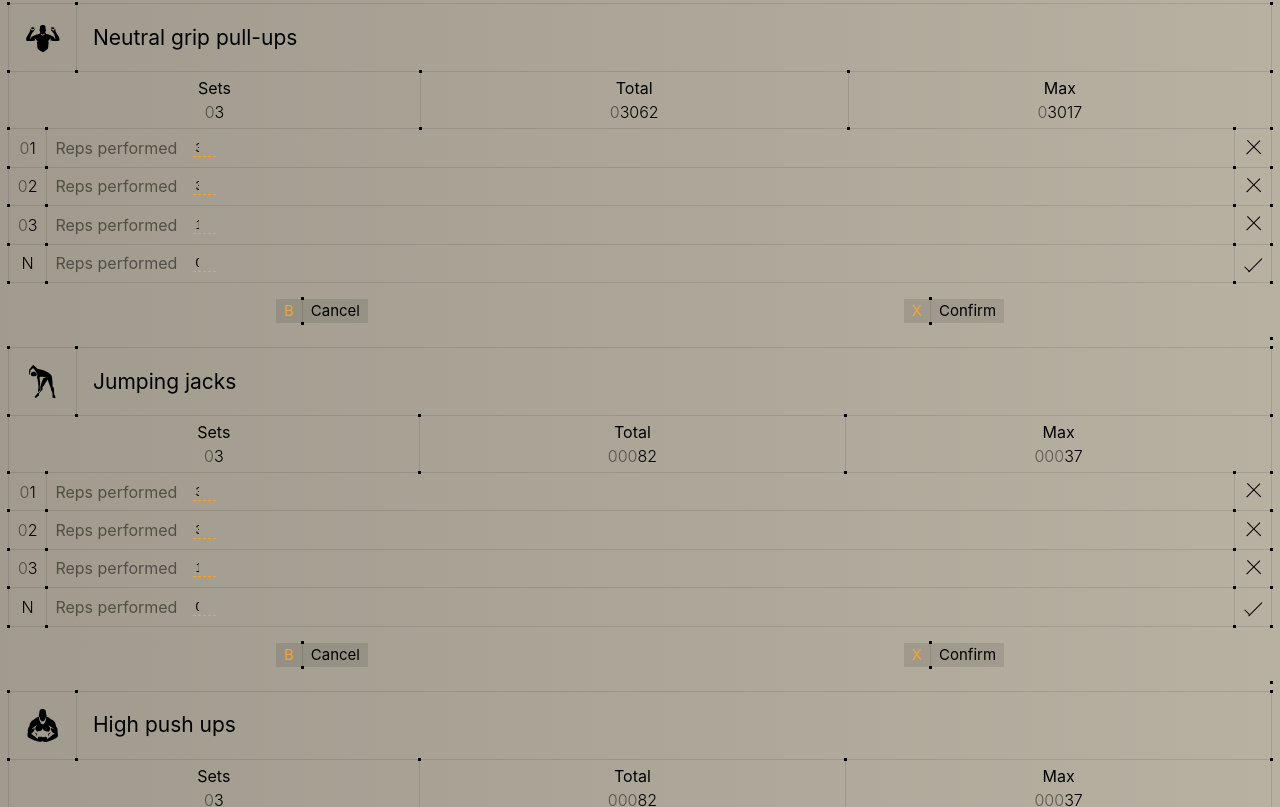
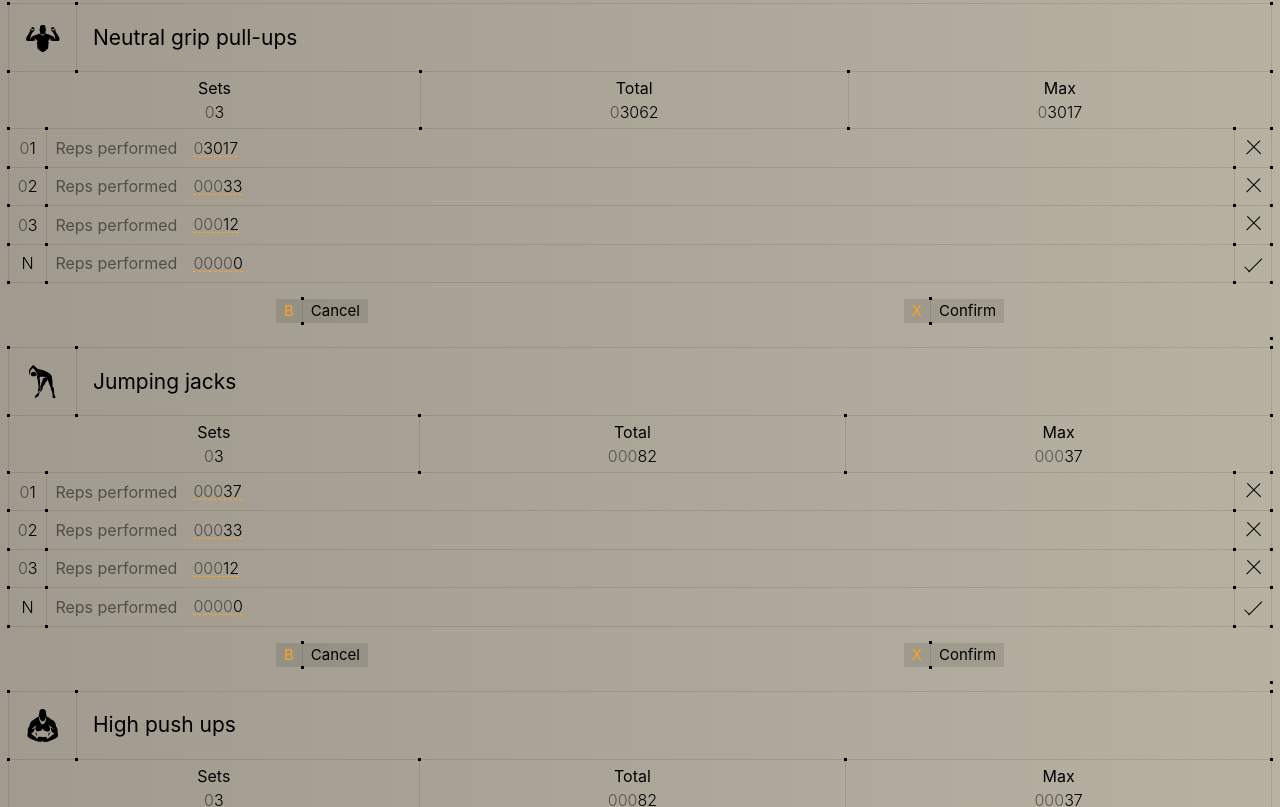
Before and after one commit to shogek/project-division, a Vue app: page / in a window 1280 px wide. Shown: the part 1133-1940 px from the top of the page. Built offline with nearby package versions, Linux system fonts and the light colour scheme.

Commit message:
Add custom number input component

```diff
--- /dev/null
+++ b/src/components/DivisionInput.vue
@@ -0,0 +1,62 @@
+<script setup lang="ts">
+import { ref, toRefs } from 'vue';
+import DivisionText from './DivisionText.vue'
+
+const props = defineProps<{
+    value: number
+    width: number
+}>()
+
+const emits = defineEmits<{
+    (eventName: 'changed', value: number): void
+}>()
+
+function onClick() {
+    isFocused$.value = true
+    inputRef$.value!.focus()
+    inputRef$.value!.click()
+}
+
+function onChange() {
+    const newValue = +inputRef$.value?.value!
+    inputValue$.value = newValue
+    emits('changed', newValue)
+}
+
+function onBlur() {
+    isFocused$.value = false
+}
+
+const valueRef = toRefs(props).value
+
+const inputRef$ = ref<HTMLInputElement | null>(null)
+const isFocused$ = ref(false)
+const inputValue$ = ref(valueRef.value)
+</script>
+
+<template>
+    <div class="division-input-wrapper">
+        <input ref="inputRef$" @input="onChange" @blur="onBlur()" class="hidden-input" type="number" />
+        <div @click="onClick()" class="input" :class="{ focused: isFocused$ }">
+            <DivisionText :value="inputValue$" :width="width" />
+        </div>
+    </div>
+</template>
+
+<style lang="scss">
+.division-input-wrapper {
+    .hidden-input {
+        position: absolute;
+        right: -9999px;
+        left: -9999px;
+    }
+
+    .input {
+        border-bottom: 1px dashed var(--division-color);
+
+        &.focused {
+            border-bottom-style: solid;
+        }
+    }
+}
+</style>
--- a/src/components/DivisionText.vue
+++ b/src/components/DivisionText.vue
@@ -1,19 +1,26 @@
 <script setup lang="ts">
+import { computed, ref, toRefs, watch } from 'vue';
+
 const props = defineProps<{
     value: number | string
     width: number
     postfix?: string
 }>()
 
-const valueAsString = props.value.toString();
-const valueWithPadding = valueAsString.padStart(props.width, '0')
-const padding = valueWithPadding.split(valueAsString[0])[0]
+const valueRef = toRefs(props).value
+const widthRef = toRefs(props).width
+
+const padding$ = computed(() => {
+    const valueAsString = valueRef.value.toString();
+    const valueWithPadding = valueAsString.padStart(widthRef.value, '0')
+    return valueWithPadding.substring(0, props.width - valueAsString.length)
+})
 </script>
 
 <template>
     <p class="division-text-wrapper">
-        <span class="weak">{{ padding }}</span>
-        <span class="strong">{{ value }}</span>
+        <span class="weak">{{ padding$ }}</span>
+        <span class="strong">{{ valueRef }}</span>
         <span v-if="props.postfix" class="strong">{{ props.postfix }}</span>
     </p>
 </template>
--- a/src/components/ExcerciseItem.vue
+++ b/src/components/ExcerciseItem.vue
@@ -1,7 +1,8 @@
 <script setup lang="ts">
-import { reactive, ref } from 'vue';
+import { ref } from 'vue';
 import CustomIcon from './CustomIcon.vue'
 import DivisionText from './DivisionText.vue'
+import DivisionInput from './DivisionInput.vue'
 
 const props = defineProps<{
     /** TODO: Explain me */
@@ -12,24 +13,28 @@ const props = defineProps<{
     sets: number[]
 }>()
 
-function toggleSetVisibility(): void {
+function toggleSetVisibility() {
     isExpanded$.value = !isExpanded$.value
 }
 
-function removeSet(index: number): void {
+function removeSet(index: number) {
     setList$.value = setList$.value.filter((_, i) => i !== index);
 }
 
-function addSet(): void {
+function onNewSetRepsChanged(newValue: number) {
+    newSetReps$.value = newValue
+}
+
+function addSet() {
     setList$.value = [...setList$.value, newSetReps$.value]
     newSetReps$.value = 0;
 }
 
-function cancelChanges(): void {
+function cancelChanges() {
     setList$.value = props.sets;
 }
 
-function confirmChanges(): void {
+function confirmChanges() {
     // TODO: Implement me
 }
 
@@ -76,7 +81,7 @@ const maxReps = props.sets.reduce((prev, curr) => curr > prev ? curr : prev, 0)
 
                 <div class="reps corner-1 corner-4">
                     <p>Reps performed</p>
-                    <input type="number" step="any" :value="set" :size="set.toString().length + 1">
+                    <DivisionInput :value="set" :width="5" />
                 </div>
 
                 <div class="actions corner-1 corner-4">
@@ -91,7 +96,7 @@ const maxReps = props.sets.reduce((prev, curr) => curr > prev ? curr : prev, 0)
 
                 <div class="reps corner-1 corner-4">
                     <p>Reps performed</p>
-                    <input v-model="newSetReps$" type="number" step="any" :size="5">
+                    <DivisionInput @changed="onNewSetRepsChanged" :value="newSetReps$" :width="5" />
                 </div>
 
                 <div class="actions corner-1 corner-4">
@@ -271,7 +276,7 @@ const maxReps = props.sets.reduce((prev, curr) => curr > prev ? curr : prev, 0)
                         border-top: none;
                         border-bottom: none;
                         border-right: none;
-                        top: 15%;
+                        top: 14%;
                         left: 16%;
                     }
 
```
